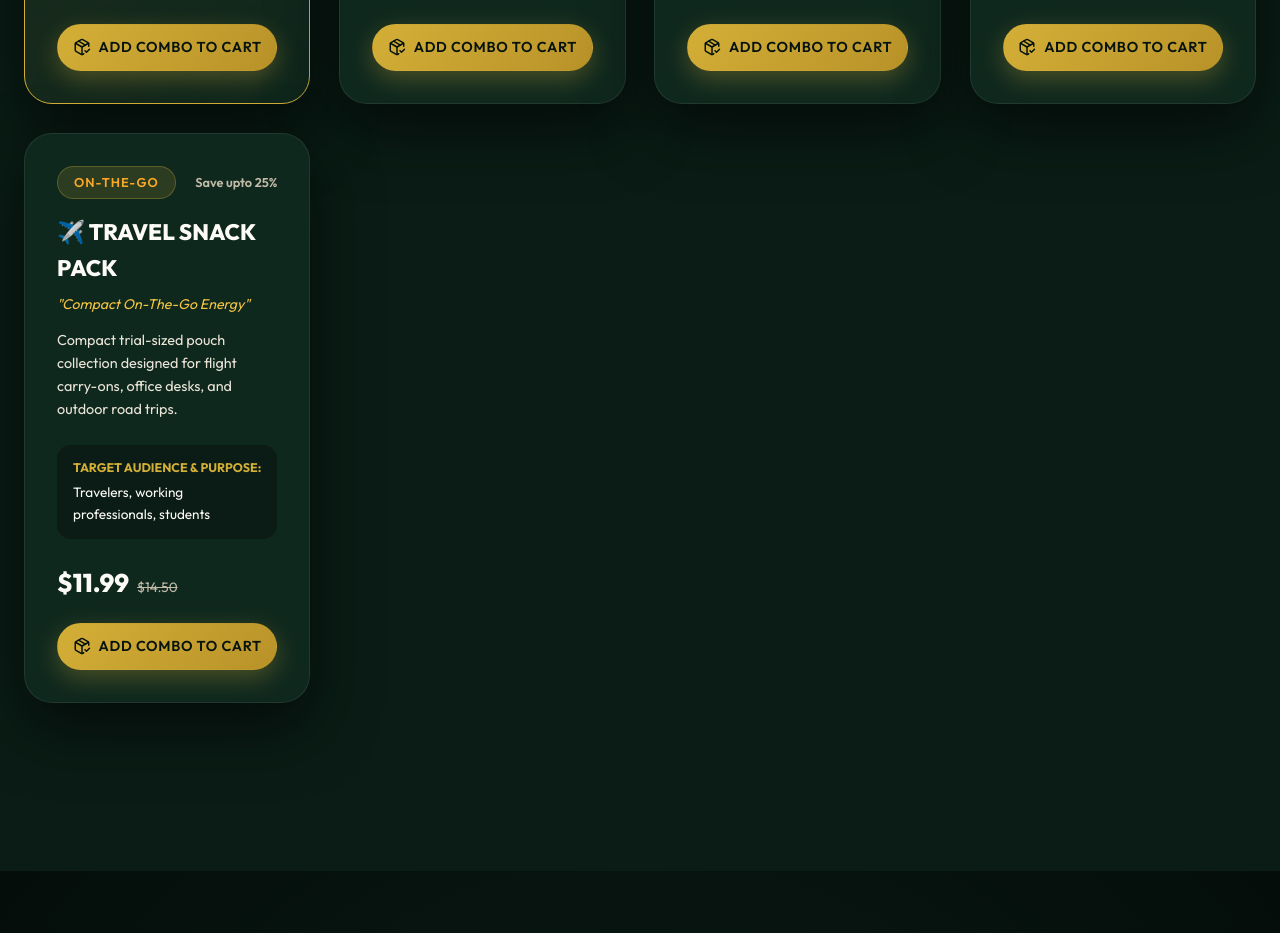
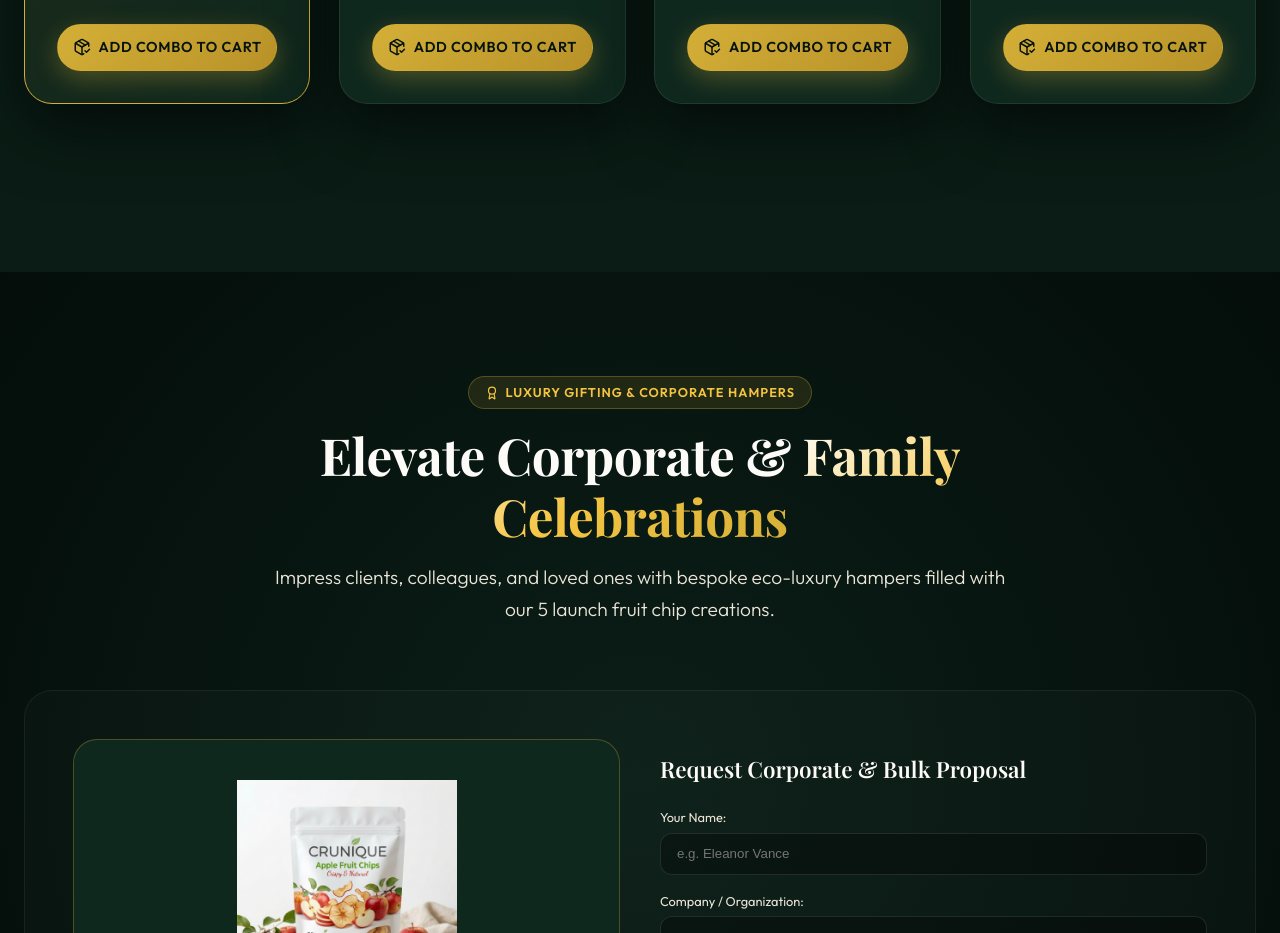
Before and after one commit to Abhay15-tech/Crunique, a Next.js app: page / in a window 1280 px wide. Shown: the part 4300-5233 px from the top of the page. Built offline with nearby package versions, Linux system fonts and the light colour scheme; a web font is replaced by a local one.

Commit message:
fix(combos): remove travel snack pack combo

```diff
--- a/src/data/products.js
+++ b/src/data/products.js
@@ -287,19 +287,6 @@ export const COMBO_PACK_COLLECTIONS = [
         badge: "Luxury Gifting",
         accentColor: "#D4AF37",
         image: "/assets/images/guava_chips.png"
-    },
-    {
-        id: "travel-snack-pack",
-        name: "✈️ TRAVEL SNACK PACK",
-        tagline: "Compact On-The-Go Energy",
-        description: "Compact trial-sized pouch collection designed for flight carry-ons, office desks, and outdoor road trips.",
-        price: 11.99,
-        originalPrice: 14.50,
-        targetAudience: "Travelers, working professionals, students",
-        includedFruits: ["5x 25g Mini Trial Pouches"],
-        badge: "On-The-Go",
-        accentColor: "#F9A825",
-        image: "/assets/images/pineapple_chips.png"
     }
 ];
 
```
